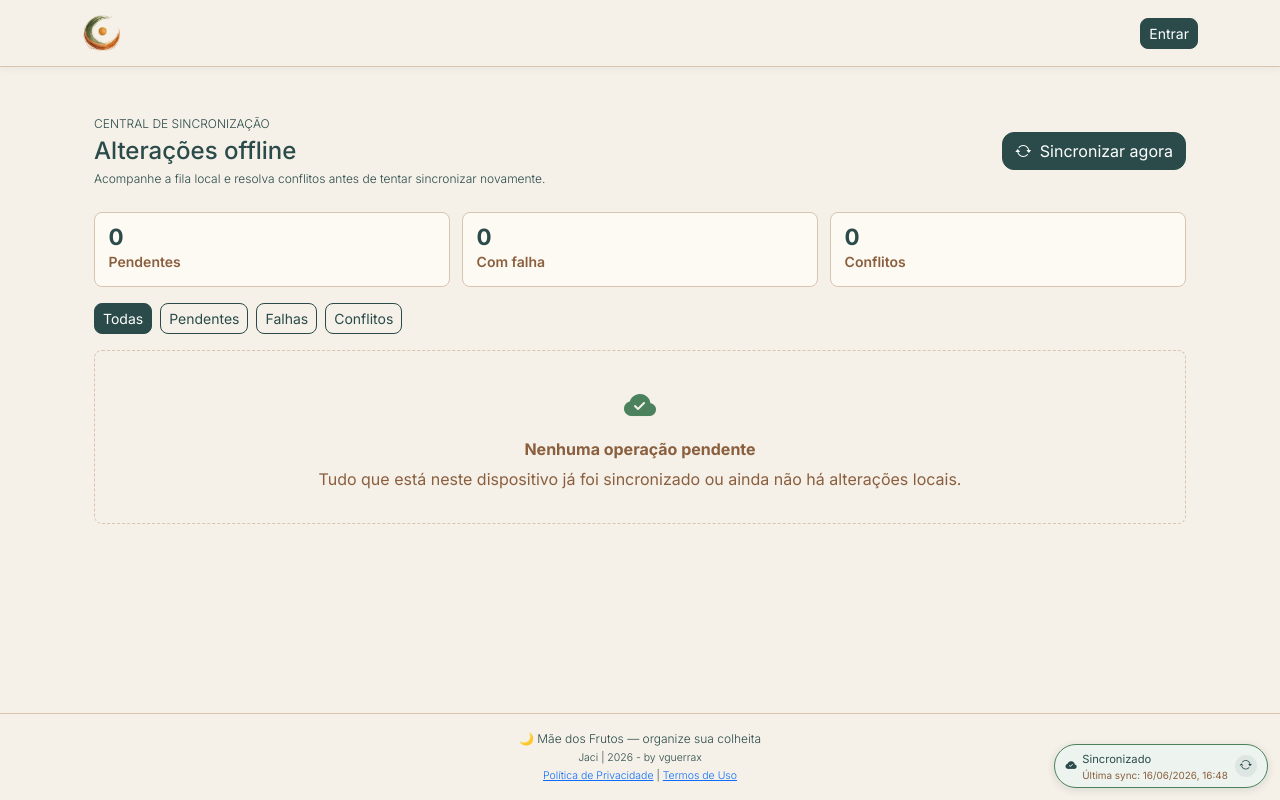
After one commit to vguerrax/jaci, a FastAPI app: template app/templates/pages/sync/center.html in a window 1280 px wide. The commit adds this page. Run offline with FastAPI, Linux system fonts and the light colour scheme; the template is opened without the code that fills it, so the values that code supplies are empty; some libraries are stand-ins or nearby versions.

Commit message:
Central de sincronização

```diff
--- a/app/main.py
+++ b/app/main.py
@@ -20,6 +20,7 @@ from app.routers.agenda import router as agenda_router
 from app.routers.notifications import router as notifications_router
 from app.routers.legal import router as legal
 from app.routers.offline import router as offline_router
+from app.routers.sync_center import router as sync_center_router
 from app.websocket.handlers import execution_ws_handler
 from app.utils.security import decode_access_token
 
@@ -44,6 +45,7 @@ app.include_router(agenda_router)
 app.include_router(notifications_router)
 app.include_router(legal)
 app.include_router(offline_router)
+app.include_router(sync_center_router)
 
 @app.middleware("http")
 async def add_unread_count(request: Request, call_next):
--- a/app/static/css/jaci-theme.css
+++ b/app/static/css/jaci-theme.css
@@ -9,7 +9,7 @@ Night Green / Lunar White / Warm Clay / Peach / Moss / Sand
     /* ── Core Palette ── */
     --jaci-lunar: #F5F0E8;
     --jaci-night: #2A4B4A;
-    --jaci-clay: #D9B382;
+    --jaci-clay: #8A5F3E;
     --jaci-peach: #E6B89C;
     --jaci-moss: #4b815d;
     --jaci-sky: #8BA7B8;
@@ -58,12 +58,12 @@ Night Green / Lunar White / Warm Clay / Peach / Moss / Sand
 
     /* ── Warning (Warm Clay) ── */
     --bs-warning: var(--jaci-clay);
-    --bs-warning-rgb: 217, 179, 130;
-    --bs-btn-warning-color: var(--jaci-night);
+    --bs-warning-rgb: 138, 95, 62;
+    --bs-btn-warning-color: var(--jaci-lunar);
     --bs-btn-warning-bg: var(--jaci-clay);
     --bs-btn-warning-border: var(--jaci-clay);
-    --bs-btn-warning-hover-bg: #E6C89A;
-    --bs-btn-warning-hover-border: #E6C89A;
+    --bs-btn-warning-hover-bg: #A8734A;
+    --bs-btn-warning-hover-border: #A8734A;
 
     /* ── Danger (Terra Error) ── */
     --bs-danger: var(--jaci-error);
@@ -1136,6 +1136,138 @@ HOME OPERATIONAL
     color: var(--jaci-clay);
 }
 
+.sync-center-stats {
+    display: grid;
+    grid-template-columns: repeat(3, minmax(0, 1fr));
+    gap: 0.75rem;
+    margin-bottom: 1rem;
+}
+
+.sync-center-stats > div {
+    padding: 0.85rem;
+    border: 1px solid var(--jaci-sand);
+    border-radius: 0.5rem;
+    background: rgba(255, 252, 247, 0.8);
+}
+
+.sync-center-stats span {
+    display: block;
+    color: var(--jaci-night);
+    font-size: 1.4rem;
+    font-weight: 700;
+    line-height: 1;
+}
+
+.sync-center-stats small {
+    color: var(--jaci-clay);
+    font-weight: 600;
+}
+
+.sync-center-toolbar {
+    display: flex;
+    flex-wrap: wrap;
+    gap: 0.5rem;
+    margin-bottom: 1rem;
+}
+
+.sync-center-list {
+    display: grid;
+    gap: 0.75rem;
+}
+
+.sync-center-empty {
+    display: grid;
+    justify-items: center;
+    gap: 0.35rem;
+    padding: 2rem 1rem;
+    border: 1px dashed var(--jaci-sand);
+    border-radius: 0.5rem;
+    color: var(--jaci-clay);
+    text-align: center;
+}
+
+.sync-center-empty[hidden] {
+    display: none;
+}
+
+.sync-center-empty i {
+    color: var(--jaci-moss);
+    font-size: 2rem;
+}
+
+.sync-operation {
+    display: grid;
+    grid-template-columns: minmax(0, 1fr) auto;
+    gap: 1rem;
+    padding: 1rem;
+    border: 1px solid var(--jaci-sand);
+    border-left: 4px solid var(--jaci-moss);
+    border-radius: 0.5rem;
+    background: rgba(255, 252, 247, 0.92);
+}
+
+.sync-operation-failed {
+    border-left-color: var(--jaci-clay);
+}
+
+.sync-operation-conflict {
+    border-left-color: #B45309;
+    background: #FFFBEB;
+}
+
+.sync-operation h2 {
+    margin: 0.25rem 0;
+    font-size: 1rem;
+}
+
+.sync-operation p,
+.sync-operation dl,
+.sync-operation small {
+    margin: 0;
+}
+
+.sync-operation dl {
+    display: grid;
+    gap: 0.15rem;
+    margin-top: 0.45rem;
+}
+
+.sync-operation dt {
+    color: var(--jaci-clay);
+    font-size: 0.72rem;
+    font-weight: 700;
+    text-transform: uppercase;
+}
+
+.sync-operation dd {
+    margin: 0;
+    overflow-wrap: anywhere;
+}
+
+.sync-operation-status {
+    display: inline-flex;
+    width: fit-content;
+    padding: 0.2rem 0.45rem;
+    border-radius: 999px;
+    background: rgba(75, 129, 93, 0.12);
+    color: var(--jaci-night);
+    font-size: 0.72rem;
+    font-weight: 700;
+}
+
+.sync-operation-message {
+    margin-top: 0.5rem !important;
+    color: #92400E;
+    font-weight: 600;
+}
+
+.sync-operation-actions {
+    display: flex;
+    flex-direction: column;
+    gap: 0.5rem;
+    justify-content: center;
+}
+
 .page-loading {
     position: fixed;
     inset: 0;
@@ -1195,15 +1327,33 @@ HOME OPERATIONAL
 
     .sync-status {
         right: 0.5rem;
-        top: 4.75rem;
-        bottom: auto;
+        top: auto;
+        bottom: 0.75rem;
         max-width: calc(100vw - 1rem);
+        padding: 0.35rem 0.55rem;
+    }
+
+    .sync-status-details {
+        display: none;
     }
 
     .offline-cache-panel {
         right: 0.5rem;
-        top: 7.5rem;
-        bottom: auto;
+        top: auto;
+        bottom: 3.75rem;
+    }
+
+    .sync-center-stats {
+        grid-template-columns: 1fr;
+    }
+
+    .sync-operation {
+        grid-template-columns: 1fr;
+    }
+
+    .sync-operation-actions {
+        flex-direction: row;
+        justify-content: flex-start;
     }
 
     .page-loading {
--- a/app/static/js/offline-cache.js
+++ b/app/static/js/offline-cache.js
@@ -11,6 +11,7 @@
     const FINALIZE_EXECUTION_SYNC_URL = '/api/offline/operations/finalize-execution';
     const PENDING_CHANGES_KEY = 'jaci_pending_changes';
     const PENDING_ERRORS_KEY = 'jaci_pending_errors';
+    const PENDING_CONFLICTS_KEY = 'jaci_pending_conflicts';
     const SYNC_RETRY_BASE_DELAY_MS = 5000;
     const SYNC_RETRY_MAX_DELAY_MS = 120000;
     const STORE_NAMES = [
@@ -26,6 +27,14 @@
 
     const panel = document.getElementById('offline-cache-panel');
     const summary = document.getElementById('offline-cache-summary');
+    const syncCenter = document.querySelector('[data-sync-center]');
+    const syncOperationList = document.querySelector('[data-sync-operation-list]');
+    const syncEmpty = document.querySelector('[data-sync-empty]');
+    const syncNowButton = document.querySelector('[data-sync-center-sync-now]');
+    const syncCountPending = document.querySelector('[data-sync-count-pending]');
+    const syncCountFailed = document.querySelector('[data-sync-count-failed]');
+    const syncCountConflict = document.querySelector('[data-sync-count-conflict]');
+    let syncFilter = 'all';
     let retryTimer = null;
     let syncInFlight = false;
 
@@ -140,11 +149,14 @@
         const errorCount = operations.filter(function (operation) {
             return Number(operation.tentativas || 0) > 0;
         }).length;
+        const conflictCount = operations.filter(isConflictOperation).length;
         localStorage.setItem(PENDING_CHANGES_KEY, String(count));
         localStorage.setItem(PENDING_ERRORS_KEY, String(errorCount));
+        localStorage.setItem(PENDING_CONFLICTS_KEY, String(conflictCount));
         if (window.JaciSyncStatus) {
             window.JaciSyncStatus.render();
         }
+        renderSyncCenter(operations).catch(function () {});
     }
 
     async function updatePendingCount() {
@@ -235,11 +247,45 @@
         return status === 429 || status >= 500;
     }
 
-    async function recordSyncAttempt(operation, requiresManualIntervention) {
+    function isConflictOperation(operation) {
+        return operation?.status === 'conflict' || operation?.conflict?.type === 'sync_conflict';
+    }
+
+    function classifyOperation(operation) {
+        if (isConflictOperation(operation)) return 'conflict';
+        if (operation?.requires_manual_intervention || Number(operation?.tentativas || 0) > 0) return 'failed';
+        return 'pending';
+    }
+
+    function detailMessage(detail) {
+        if (!detail) return 'Falha de sincronização.';
+        if (typeof detail === 'string') return detail;
+        return detail.message || detail.detail || 'Falha de sincronização.';
+    }
+
+    function buildConflict(operation, statusCode, detail) {
+        if (detail?.type === 'sync_conflict') return detail;
+        return {
+            type: 'sync_conflict',
+            message: detailMessage(detail),
+            entity: operation.entity,
+            entity_id: operation.entity_id,
+            reason: statusCode === 409 ? 'server_conflict' : 'manual_intervention',
+            local: operation.payload,
+            remote: detail?.remote || null,
+        };
+    }
+
+    async function recordSyncAttempt(operation, requiresManualIntervention, conflict) {
         const db = await openDatabase();
+        const conflictPayload = conflict?.type === 'sync_conflict' ? conflict : null;
         await putRecord(db, 'pending_operations', Object.assign({}, operation, {
             tentativas: Number(operation.tentativas || 0) + 1,
             requires_manual_intervention: Boolean(requiresManualIntervention),
+            status: conflictPayload ? 'conflict' : operation.status,
+            conflict: conflictPayload || operation.conflict || null,
+            error_message: conflictPayload ? conflictPayload.message : operation.error_message,
+            conflict_detected_at: conflictPayload ? new Date().toISOString() : operation.conflict_detected_at,
             updated_at: new Date().toISOString(),
         }));
         db.close();
@@ -451,10 +497,20 @@
         }
         if (response.status === 401) return false;
         if (!response.ok) {
+            let detail = null;
+            try {
+                const responseBody = await response.json();
+                detail = responseBody?.detail || responseBody;
+            } catch (error) {
+                detail = null;
+            }
             const requiresManualIntervention = !isTransientStatus(response.status);
-            await recordSyncAttempt(operation, requiresManualIntervention);
+            const conflict = response.status === 409 ? buildConflict(operation, response.status, detail) : null;
+            await recordSyncAttempt(operation, requiresManualIntervention, conflict);
             throw new SyncFailure(
-                requiresManualIntervention
+                conflict
+                    ? conflict.message
+                    : requiresManualIntervention
                     ? 'Sincronização requer intervenção manual.'
                     : 'Falha temporária ao sincronizar alteração offline.',
                 requiresManualIntervention
@@ -477,6 +533,9 @@
 
         window.dispatchEvent(new CustomEvent('jaci:sync-start'));
         for (const operation of operations) {
+            if (operation.requires_manual_intervention || isConflictOperation(operation)) {
+                continue;
+            }
             const applied = await syncPendingOperation(operation);
             if (applied) {
                 const nextDb = await openDatabase();
@@ -552,12 +611,180 @@
     function clearLocalCache() {
         localStorage.removeItem(PENDING_CHANGES_KEY);
         localStorage.removeItem(PENDING_ERRORS_KEY);
+        localStorage.removeItem(PENDING_CONFLICTS_KEY);
         return new Promise(function (resolve, reject) {
             const request = indexedDB.deleteDatabase(DB_NAME);
             request.onsuccess = resolve;
             request.onerror = function () { reject(request.error); };
             request.onblocked = resolve;
         });
+    }
+
+    function escapeHtml(value) {
+        return String(value ?? '')
+            .replaceAll('&', '&amp;')
+            .replaceAll('<', '&lt;')
+            .replaceAll('>', '&gt;')
+            .replaceAll('"', '&quot;')
+            .replaceAll("'", '&#039;');
+    }
+
+    function operationLabel(operation) {
+        const labels = {
+            start_execution: 'Iniciar compra',
+            complete_item: 'Marcar item como comprado',
+            incomplete_item: 'Desmarcar item',
+            add_execution_item: 'Adicionar item',
+            remove_execution_item: 'Remover item',
+            finalize_execution: 'Finalizar compra',
+        };
+        return labels[operation.action] || operation.tipo || 'Operação offline';
+    }
+
+    function operationStatusLabel(operation) {
+        const statusName = classifyOperation(operation);
+        if (statusName === 'conflict') return 'Conflito';
+        if (statusName === 'failed') return 'Falha';
+        return 'Pendente';
+    }
+
+    function formatPayload(payload) {
+        if (!payload || typeof payload !== 'object') return '';
+        return Object.entries(payload)
+            .filter(function ([, value]) { return value !== null && value !== undefined && value !== ''; })
+            .map(function ([key, value]) { return `${key}: ${value}`; })
+            .slice(0, 6)
+            .join(' · ');
+    }
+
+    function filterOperations(operations) {
+        if (syncFilter === 'all') return operations;
+        return operations.filter(function (operation) {
+            return classifyOperation(operation) === syncFilter;
+        });
+    }
+
+    async function resolveOperation(operationId, resolution) {
+        const db = await openDatabase();
+        const operation = await getRecord(db, 'pending_operations', operationId);
+        if (!operation) {
+            db.close();
+            return;
+        }
+
+        if (resolution === 'discard_local') {
+            await deleteRecord(db, 'pending_operations', operationId);
+        }
+        if (resolution === 'retry_local') {
+            await putRecord(db, 'pending_operations', Object.assign({}, operation, {
+                status: 'pending',
+                requires_manual_intervention: false,
+                conflict: null,
+                error_message: null,
+                updated_at: new Date().toISOString(),
+            }));
+        }
+        db.close();
+        await updatePendingCount();
+        if (resolution === 'discard_local' && navigator.onLine) {
+            refreshSnapshot().catch(function () {});
+        }
+        if (resolution === 'retry_local') {
+            runAutomaticSync({ manual: true });
+        }
+    }
+
+    function operationCard(operation) {
+        const statusName = classifyOperation(operation);
+        const conflict = operation.conflict || {};
+        const payload = formatPayload(operation.payload);
+        const remote = formatPayload(conflict.remote);
+        const failure = conflict.message || operation.error_message || (
+            Number(operation.tentativas || 0) > 0 ? 'Aguardando nova tentativa automática.' : ''
+        );
+
+        return [
+            `<article class="sync-operation sync-operation-${statusName}" data-operation-id="${escapeHtml(operation.id)}">`,
+            '<div class="sync-operation-main">',
+            `<span class="sync-operation-status">${operationStatusLabel(operation)}</span>`,
+            `<h2>${escapeHtml(operationLabel(operation))}</h2>`,
+            `<p>${escapeHtml(operation.entidade || operation.entity)} #${escapeHtml(operation.entidade_id || operation.entity_id)}</p>`,
+            payload ? `<dl><dt>Local</dt><dd>${escapeHtml(payload)}</dd></dl>` : '',
+            remote ? `<dl><dt>Servidor</dt><dd>${escapeHtml(remote)}</dd></dl>` : '',
+            failure ? `<p class="sync-operation-message">${escapeHtml(failure)}</p>` : '',
+            `<small>Criada em ${formatDate(operation.created_at)} · ${Number(operation.tentativas || 0)} tentativa(s)</small>`,
+            '</div>',
+            '<div class="sync-operation-actions">',
+            statusName === 'conflict' || statusName === 'failed'
+                ? `<button type="button" class="btn btn-sm btn-primary" data-sync-resolve="retry_local" data-operation-id="${escapeHtml(operation.id)}">Tentar local</button>`
+                : '',
+            statusName === 'conflict' || statusName === 'failed'
+                ? `<button type="button" class="btn btn-sm btn-outline-secondary" data-sync-resolve="discard_local" data-operation-id="${escapeHtml(operation.id)}">Usar servidor</button>`
+                : '',
+            '</div>',
+            '</article>',
+        ].join('');
+    }
+
+    async function renderSyncCenter(operations) {
+        if (!syncCenter || !syncOperationList) return;
+        const snapshotOperations = operations || (await readSnapshot()).pending_operations;
+        const sorted = sortOperationsByCreation(snapshotOperations);
+        const visible = filterOperations(sorted);
+        const pendingCount = sorted.filter(function (operation) {
+            return classifyOperation(operation) === 'pending';
+        }).length;
+        const failedCount = sorted.filter(function (operation) {
+            return classifyOperation(operation) === 'failed';
+        }).length;
+        const conflictCount = sorted.filter(function (operation) {
+            return classifyOperation(operation) === 'conflict';
+        }).length;
+
+        if (syncCountPending) syncCountPending.textContent = String(pendingCount);
+        if (syncCountFailed) syncCountFailed.textContent = String(failedCount);
+        if (syncCountConflict) syncCountConflict.textContent = String(conflictCount);
+
+        if (syncEmpty) {
+            syncEmpty.hidden = visible.length > 0;
+        }
+        const cards = visible.map(operationCard).join('');
+        syncOperationList.querySelectorAll('.sync-operation').forEach(function (card) {
+            card.remove();
+        });
+        syncOperationList.insertAdjacentHTML('beforeend', cards);
+    }
+
+    function setupSyncCenter() {
+        if (!syncCenter) return;
+
+        document.querySelectorAll('[data-sync-filter]').forEach(function (button) {
+            button.addEventListener('click', function () {
+                syncFilter = button.dataset.syncFilter || 'all';
+                document.querySelectorAll('[data-sync-filter]').forEach(function (otherButton) {
+                    otherButton.classList.toggle('btn-primary', otherButton === button);
+                    otherButton.classList.toggle('btn-outline-primary', otherButton !== button);
+                });
+                renderSyncCenter().catch(function () {});
+            });
+        });
+
+        syncOperationList.addEventListener('click', function (event) {
+            const button = event.target.closest('[data-sync-resolve]');
+            if (!button) return;
+            resolveOperation(button.dataset.operationId, button.dataset.syncResolve).catch(function () {
+                window.dispatchEvent(new CustomEvent('jaci:sync-error'));
+            });
+        });
+
+        if (syncNowButton) {
+            syncNowButton.addEventListener('click', function () {
+                runAutomaticSync({ manual: true });
+                renderSyncCenter().catch(function () {});
+            });
+        }
+
+        renderSyncCenter().catch(function () {});
     }
 
     function formatDate(value) {
@@ -880,6 +1107,7 @@
         read: readSnapshot,
         syncPending: syncPendingOperations,
         syncNow: runAutomaticSync,
+        renderSyncCenter: renderSyncCenter,
         enqueueStartExecution: enqueueStartExecution,
         enqueueExecutionItemOperation: enqueueExecutionItemOperation,
         enqueueAddExecutionItemOperation: enqueueAddExecutionItemOperation,
@@ -903,6 +1131,7 @@
         setupOfflineAddItemForms();
         setupOfflineItemOperations();
         setupOfflineFinalizeControls();
+        setupSyncCenter();
         updatePendingCount().catch(function () {});
         runAutomaticSync();
     });
--- a/app/static/js/sync-status.js
+++ b/app/static/js/sync-status.js
@@ -13,6 +13,7 @@
     const LAST_SYNC_KEY = 'jaci_last_sync_at';
     const PENDING_CHANGES_KEY = 'jaci_pending_changes';
     const PENDING_ERRORS_KEY = 'jaci_pending_errors';
+    const PENDING_CONFLICTS_KEY = 'jaci_pending_conflicts';
     const STATES = {
         synced: {
             label: 'Sincronizado',
@@ -50,6 +51,7 @@
     function renderDetails() {
         const pendingCount = Number(localStorage.getItem(PENDING_CHANGES_KEY) || 0);
         const errorCount = Number(localStorage.getItem(PENDING_ERRORS_KEY) || 0);
+        const conflictCount = Number(localStorage.getItem(PENDING_CONFLICTS_KEY) || 0);
         const lastSyncAt = localStorage.getItem(LAST_SYNC_KEY);
 
         pending.classList.toggle('d-none', pendingCount === 0);
@@ -58,8 +60,11 @@
             lastSync.textContent = `Última sync: ${formatDateTime(lastSyncAt)}`;
         }
         if (errors) {
-            errors.classList.toggle('d-none', errorCount === 0);
-            errors.textContent = errorCount ? `${errorCount} erro(s)` : '';
+            errors.classList.toggle('d-none', errorCount === 0 && conflictCount === 0);
+            errors.textContent = [
+                errorCount ? `${errorCount} erro(s)` : '',
+                conflictCount ? `${conflictCount} conflito(s)` : '',
+            ].filter(Boolean).join(' · ');
         }
     }
 
@@ -118,7 +123,7 @@
     window.addEventListener('online', render);
     window.addEventListener('offline', render);
     window.addEventListener('storage', function (event) {
-        if ([PENDING_CHANGES_KEY, PENDING_ERRORS_KEY, LAST_SYNC_KEY].includes(event.key)) {
+        if ([PENDING_CHANGES_KEY, PENDING_ERRORS_KEY, PENDING_CONFLICTS_KEY, LAST_SYNC_KEY].includes(event.key)) {
             renderDetails();
         }
     });
--- a/app/templates/base.html
+++ b/app/templates/base.html
@@ -97,6 +97,10 @@
                             href="/executions">Compras</a>
                     </li>
                     <li class="nav-item">
+                        <a class="nav-link {% if active_page == 'sync' %}active{% endif %}"
+                            href="/sync">Sincronização</a>
+                    </li>
+                    <li class="nav-item">
                         <a class="nav-link {% if active_page == 'templates' %}active{% endif %}"
                             href="/templates">Listas</a>
                     </li>
@@ -148,6 +152,7 @@
                             <li><a class="dropdown-item" href="/auth/profile">Meu perfil</a></li>
                             <li><a class="dropdown-item" href="/groups">Grupos</a></li>
                             <li><a class="dropdown-item" href="/categories">Categorias</a></li>
+                            <li><a class="dropdown-item" href="/sync">Sincronização</a></li>
                             <li>
                                 <button class="dropdown-item" type="button" data-pwa-install hidden>
                                     Instalar aplicativo
--- /dev/null
+++ b/app/templates/pages/sync/center.html
@@ -0,0 +1,51 @@
+{% extends "base.html" %}
+
+{% block title %}Sincronização - Jaci{% endblock %}
+
+{% block content %}
+<div class="container py-4 sync-center" data-sync-center>
+    <div class="d-flex flex-column flex-md-row justify-content-between gap-3 align-items-md-center mb-4">
+        <div>
+            <p class="text-help text-uppercase mb-1">Central de sincronização</p>
+            <h1 class="mb-1">Alterações offline</h1>
+            <p class="text-help mb-0">
+                Acompanhe a fila local e resolva conflitos antes de tentar sincronizar novamente.
+            </p>
+        </div>
+        <button type="button" class="btn btn-primary" data-sync-center-sync-now>
+            <i class="bi bi-arrow-repeat me-1"></i>
+            Sincronizar agora
+        </button>
+    </div>
+
+    <div class="sync-center-stats" aria-live="polite">
+        <div>
+            <span data-sync-count-pending>0</span>
+            <small>Pendentes</small>
+        </div>
+        <div>
+            <span data-sync-count-failed>0</span>
+            <small>Com falha</small>
+        </div>
+        <div>
+            <span data-sync-count-conflict>0</span>
+            <small>Conflitos</small>
+        </div>
+    </div>
+
+    <div class="sync-center-toolbar" role="group" aria-label="Filtros de sincronização">
+        <button type="button" class="btn btn-sm btn-primary" data-sync-filter="all">Todas</button>
+        <button type="button" class="btn btn-sm btn-outline-primary" data-sync-filter="pending">Pendentes</button>
+        <button type="button" class="btn btn-sm btn-outline-primary" data-sync-filter="failed">Falhas</button>
+        <button type="button" class="btn btn-sm btn-outline-primary" data-sync-filter="conflict">Conflitos</button>
+    </div>
+
+    <section class="sync-center-list" data-sync-operation-list aria-live="polite">
+        <div class="sync-center-empty" data-sync-empty>
+            <i class="bi bi-cloud-check-fill"></i>
+            <strong>Nenhuma operação pendente</strong>
+            <span>Tudo que está neste dispositivo já foi sincronizado ou ainda não há alterações locais.</span>
+        </div>
+    </section>
+</div>
+{% endblock %}
```
Also changed, not shown: app/routers/sync_center.py (added, +35 -0 lines), docs/domain/pwa-offline-foundation.md (+32 -3 lines), tests/test_offline_cache.py (+4 -1 lines), tests/test_sync_center.py (added, +61 -0 lines), tests/test_sync_status.py (+8 -3 lines), tests/README.md.
